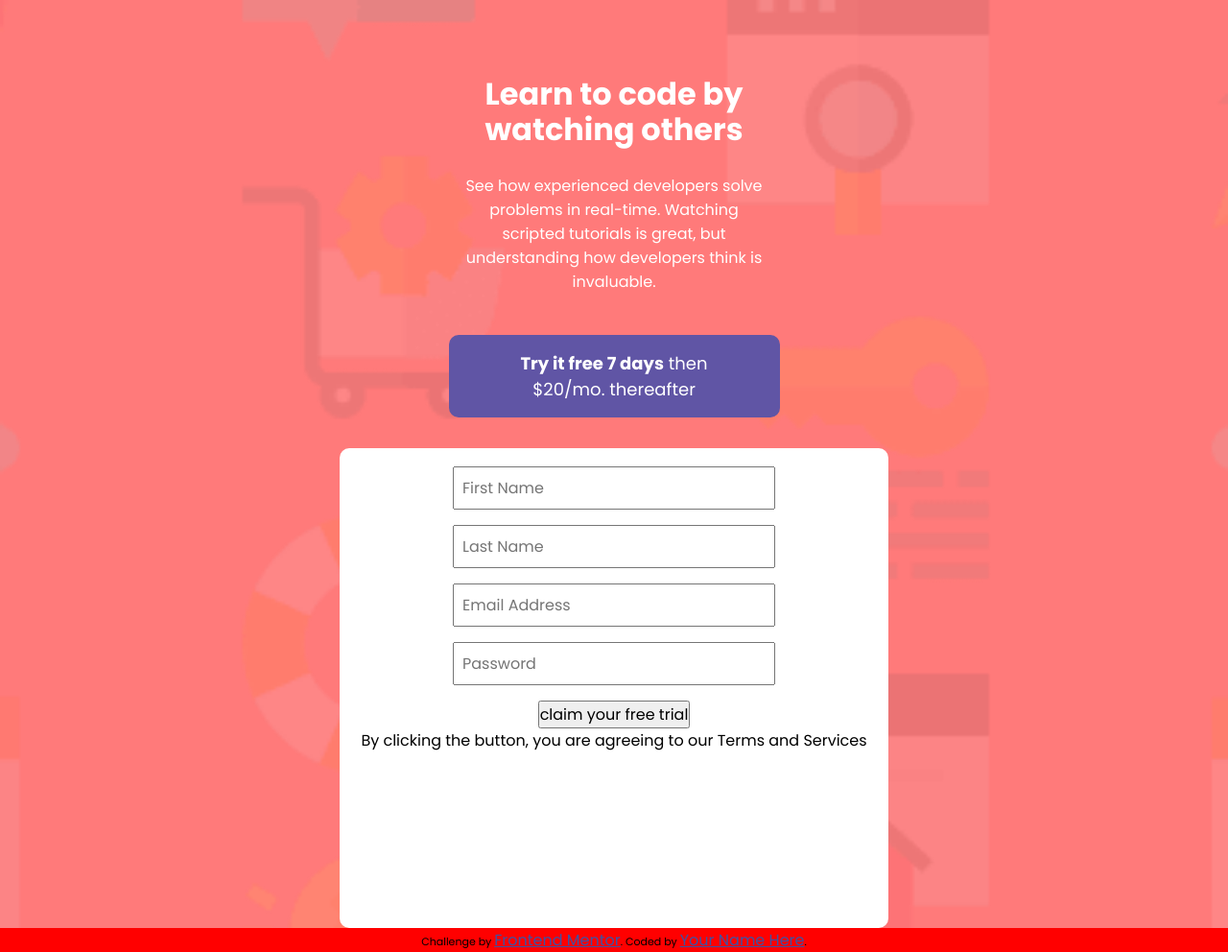
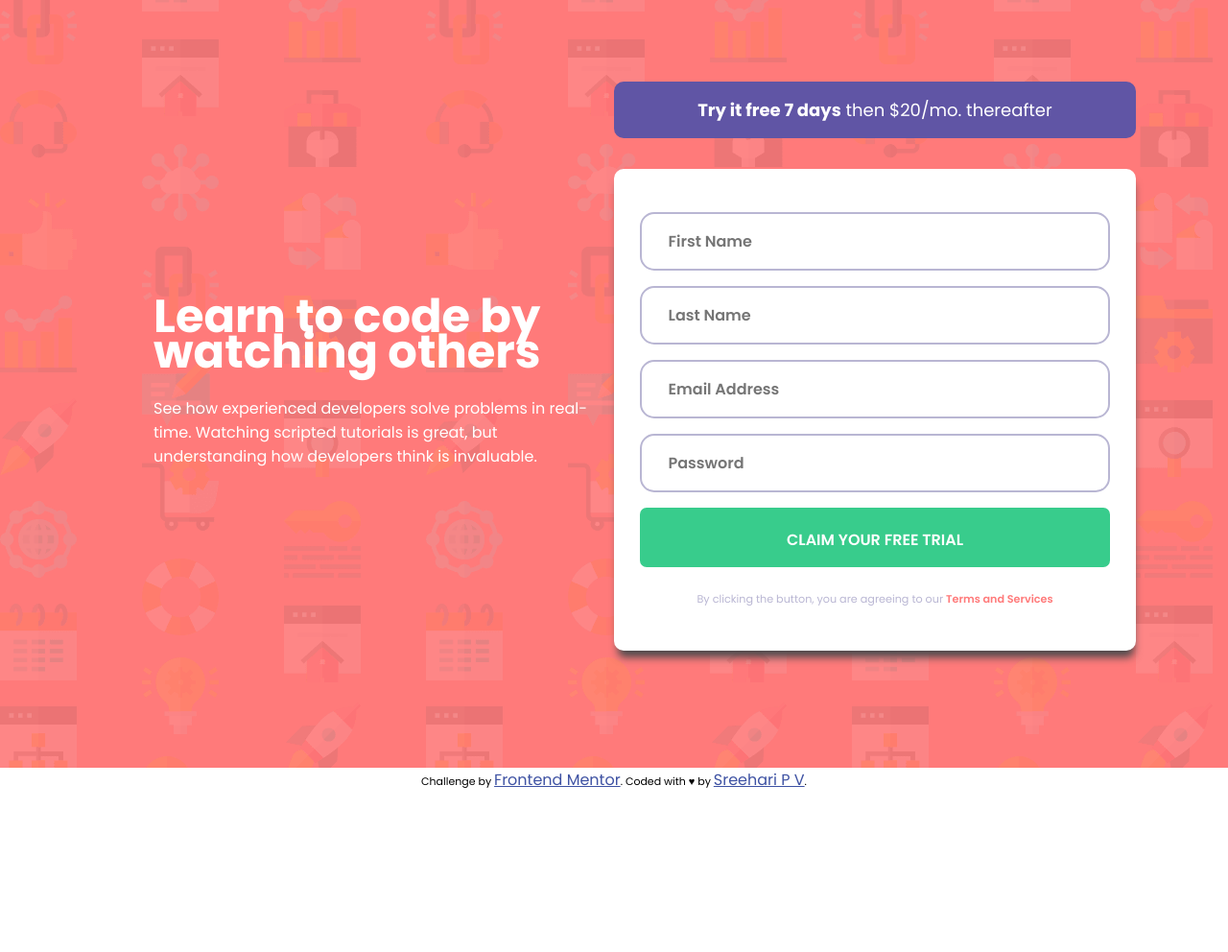
Before and after one commit to sreehariv-code/intro-component-with-signup-form, a plain HTML site: page index.html in a window 1280 px wide. Shown: the whole page at 96% size. After the commit the page ends 825 px from the top, so only its background shows below. Drawn offline with Linux system fonts and the light colour scheme.

Commit message:
desktop view completed #1

```diff
--- a/index.html
+++ b/index.html
@@ -15,7 +15,7 @@
   <style>
     footer {
       max-height: 200px;
-      background: red;
+      /* background: red; */
     }
 
     .attribution {
@@ -46,26 +46,42 @@
         <p><span>Try it free 7 days</span> then $20/mo. thereafter</p>
       </div>
       <div class="form">
-        <form action="!#">
-          <div class="input-section">
-            <input type="text" placeholder="First Name" class="f-name" />
+        <form action="!#" id="form">
+          <div class="input-container">
+            <div class="input-section">
+              <input type="text" placeholder="First Name" class="f-name" id="first_name" />
+              <img src="./images/icon-error.svg" alt="error" class="error-signal">
+            </div>
+            <div class="error-msg">First Name cannot be empty</div>
           </div>
-          <div class="input-section">
-            <input type="text" placeholder="Last Name" class="l-name" />
+          <div class="input-container">
+            <div class="input-section">
+              <input type="text" placeholder="Last Name" class="l-name" id="last_name" />
+              <img src="./images/icon-error.svg" alt="error" class="error-signal">
+            </div>
+            <div class="error-msg">Last Name cannot be empty</div>
           </div>
-          <div class="input-section">
-            <input type="email" placeholder="Email Address" class="email" />
+          <div class="input-container">
+            <div class="input-section">
+              <input type="text" placeholder="Email Address" class="email" id="email" />
+              <img src="./images/icon-error.svg" alt="error" class="error-signal">
+            </div>
+            <div class="error-msg" id="email-desc">Looks like this is not an email</div>
           </div>
-          <div class="input-section">
-            <input type="password" placeholder="Password" class="password" />
+          <div class="input-container">
+            <div class="input-section">
+              <input type="password" placeholder="Password" class="password" id="password" />
+              <img src="./images/icon-error.svg" alt="error" class="error-signal">
+            </div>
+            <div class="error-msg show">Password cannot be empty</div>
           </div>
           <button type="submit" class="submit-btn">
             claim your free trial
           </button>
           <div class="agree-state">
             <p>
-              By clicking the button, you are agreeing to our Terms and
-              Services
+              By clicking the button, you are agreeing to our <span>Terms and
+                Services</span>
             </p>
           </div>
         </form>
@@ -76,8 +92,9 @@
   <footer>
     <p class="attribution">
       Challenge by
-      <a rel="noopener" href="https://www.frontendmentor.io?ref=challenge" target="_blank">Frontend Mentor</a>. Coded by
-      <a href="#">Your Name Here</a>.
+      <a rel="noopener" href="https://www.frontendmentor.io?ref=challenge" target="_blank">Frontend Mentor</a>. Coded
+      with &hearts; by
+      <a href="https://github.com/sreehariv-code">Sreehari P V</a>.
     </p>
   </footer>
 </body>
--- a/script.js
+++ b/script.js
@@ -0,0 +1,44 @@
+let form = document.getElementById("form");
+
+let input = document.querySelectorAll("input");
+let errorSignal = form.getElementsByClassName("error-signal");
+let errorMsg = document.getElementsByClassName("error-msg");
+console.log(errorSignal);
+let firstName = document.getElementById("first_name");
+let lastName = document.getElementById("last_name");
+let email = document.getElementById("email");
+let password = document.getElementById("password");
+let emailError = document.getElementById("email-desc");
+
+form.onsubmit = (e) => {
+  e.preventDefault();
+  for (let i = 0; i < input.length; i++) {
+    if (input[i].value.length === 0 || input[i].value === null) {
+      errorMsg[i].classList.add("error");
+      errorSignal[i].classList.add("error");
+    } else {
+      errorMsg[i].classList.remove("error");
+      errorSignal[i].classList.remove("error");
+      if (!validateEmail(email.value)) {
+        emailError.classList.add("error");
+      } else {
+        emailError.classList.remove("error");
+      }
+    }
+  }
+};
+function validateEmail(input) {
+  // console.log(input);
+  var validRegex =
+    /^[a-zA-Z0-9.!#$%&'*+/=?^_`{|}~-]+@[a-zA-Z0-9-]+(?:\.[a-zA-Z0-9-]+)*$/;
+  if (input.match(validRegex)) {
+    // alert("Valid mail id");
+    email.focus();
+    // if (errorSign.classList.co) email.focus();
+    return true;
+  } else {
+    // alert("invalid email");
+    email.focus();
+    return false;
+  }
+}
--- a/style.css
+++ b/style.css
@@ -14,11 +14,11 @@
   font-family: "Poppins", sans-serif;
   font-size: 16px;
 }
-/*
+
 html,
 body {
   height: 100vh;
-} */
+}
 
 .container {
   min-height: 100vh;
@@ -61,6 +61,7 @@ body {
   display: flex;
   flex-direction: column;
   align-items: center;
+  padding-bottom: 5rem;
 }
 
 .offer-section {
@@ -96,25 +97,164 @@ body {
   justify-content: center;
   margin-left: 1.4rem;
   margin-right: 1.4rem;
+  width: 100%;
   /* align-self: center; */
 }
 
 .form form {
-  min-height: 500px;
-  min-width: 345px;
+  /* min-height: 500px; */
+  width: clamp(345px, 50%, 500px);
   background: #fff;
   display: flex;
   flex-direction: column;
   align-items: center;
+  padding: 1.7rem 1.2rem;
+  /* padding: 1.2rem 1.4rem; */
+  border-radius: 10px;
+  -webkit-box-shadow: 1px 10px 9px -3px rgba(77, 75, 77, 1);
+  -moz-box-shadow: 1px 10px 9px -3px rgba(77, 75, 77, 1);
+  box-shadow: 1px 10px 9px -3px rgba(77, 75, 77, 1);
+}
 
-  padding: 1.2rem 1.4rem;
-  border-radius: 10px;
+.input-container {
+  width: 100%;
+  margin-bottom: 1rem;
+}
+
+.error-msg {
+  text-align: right;
+  color: var(--primary-red);
+  font-style: italic;
+  font-size: 0.85rem;
+  margin-top: 0.5rem;
+  display: none;
 }
 
 .form form .input-section {
-  margin-bottom: 1rem;
+  display: flex;
+  overflow: hidden;
+  justify-content: center;
+  border-radius: 15px;
+  border: 2px solid var(--neutral-g-blue);
+  padding-right: 1rem;
+  padding: 1rem;
+  padding-left: 1rem;
+}
+
+.error-signal {
+  height: 30px;
+  align-self: center;
+  display: none;
+  opacity: 0;
+  transition: opacity 0.5s ease-in;
+}
+.error {
+  display: block;
+  opacity: 1;
+  transition: opacity 0.5s ease-in;
 }
 
 .form form .input-section input {
-  padding: 0.5rem;
+  width: 95%;
+  border: none;
+  outline: none;
 }
+
+.input-section input::placeholder {
+  font-weight: 600;
+}
+
+.submit-btn {
+  border: none;
+  outline: none;
+  background: var(--primary-green);
+  width: 95%;
+  padding: 1.3rem 1.5rem 1rem 1.5rem;
+  text-transform: uppercase;
+  border-radius: 7px;
+  color: #fff;
+  cursor: pointer;
+  font-weight: 600;
+  text-align: center;
+}
+
+.agree-state {
+  display: flex;
+  flex-direction: column;
+  margin-top: 1.6rem;
+  align-items: center;
+}
+
+.agree-state p {
+  font-size: 0.7rem;
+  text-align: center;
+  width: 32ch;
+  color: var(--neutral-g-blue);
+}
+
+.agree-state p span {
+  font-size: 0.7rem;
+  font-weight: 600;
+  color: var(--primary-red);
+}
+
+@media screen and (min-width: 991px) {
+  .container {
+    background: url("./images/bg-intro-desktop.png") var(--primary-red);
+    flex-direction: row;
+    align-items: center;
+    justify-content: space-between;
+  }
+  .header {
+    padding: 0;
+    padding-left: 10rem;
+    /* align-items: center; */
+    text-align: left;
+    display: flex;
+    flex-direction: column;
+    width: 50%;
+  }
+  .header h1 {
+    font-size: 3rem;
+  }
+  .header .desc {
+    /* align-items: flex-start; */
+    display: block;
+  }
+
+  .header .desc p {
+    width: 100%;
+    max-width: 49ch;
+  }
+  .form-section {
+    width: 50%;
+    padding-right: 6rem;
+  }
+  .offer-section {
+    width: 100%;
+  }
+  .offer-section p {
+    width: 100%;
+  }
+  .form-section .form {
+    width: 100%;
+    margin: 0;
+    margin-top: 2rem;
+  }
+  .form form {
+    width: 100%;
+    padding: 2.8rem 1.7rem;
+  }
+  .input-section {
+    width: 100%;
+  }
+  .submit-btn {
+    width: 100%;
+  }
+  .agree-state {
+    width: 100%;
+  }
+  .agree-state p {
+    width: 100%;
+  }
+}
```
